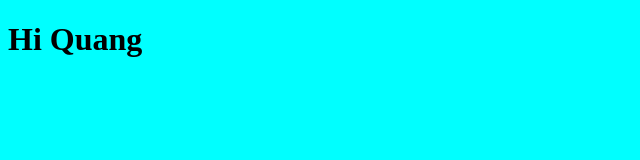
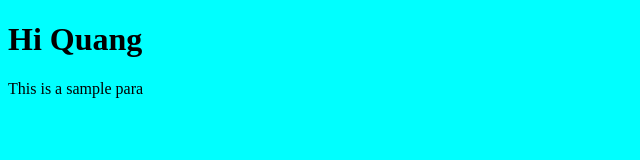
Before and after one commit to QuangMinh1411/gitProject, a plain HTML site: page index.html in a window 1280 px wide. Shown: the whole page, without its empty margins (0-640 px from the left). Drawn offline with Linux system fonts and the light colour scheme.

Commit message:
Add a paragraph
Update index.html

```diff
--- a/index.html
+++ b/index.html
@@ -9,5 +9,6 @@
   </head>
   <body>
     <h1>Hi Quang</h1>
+    <p>This is a sample para</p>
   </body>
 </html>
```
